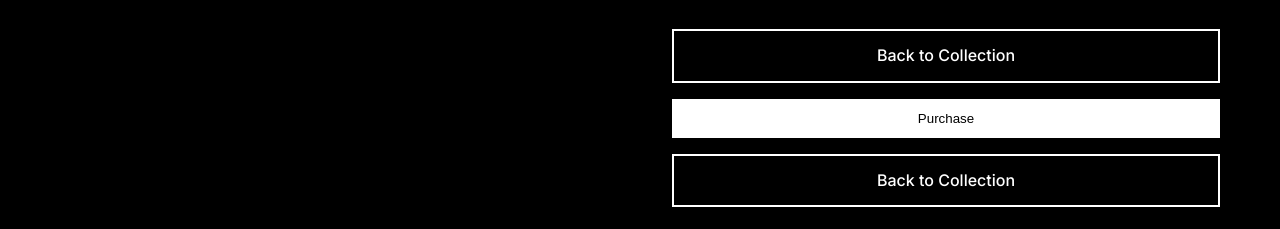
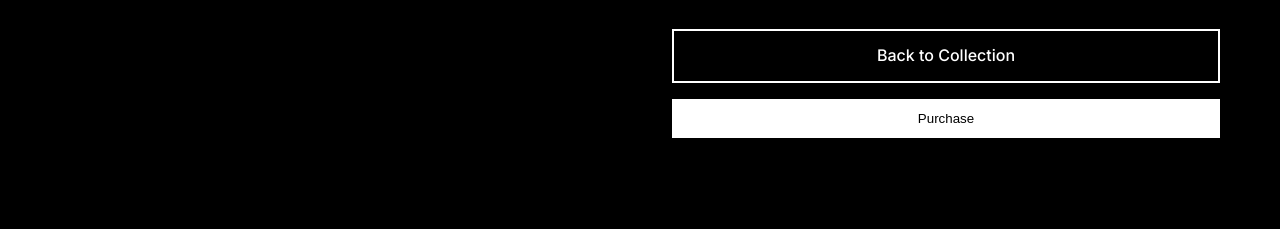
Before and after one commit to franz-friedel/franz-friedel-artist-website, a website: page boundaries-1.html in a window 1280 px wide. Shown: the part 571-800 px from the top of the page. Drawn offline with Linux system fonts and the light colour scheme; a script that the page names is missing.

Commit message:
Remove duplicate 'Back to Collection' button from Boundaries I page

```diff
--- a/boundaries-1.html
+++ b/boundaries-1.html
@@ -110,10 +110,8 @@
                         <span class="price">$500</span>
                     </div>
                     <div class="artwork-actions">
-
                         <a href="boundaries.html" class="back-to-collection-btn">Back to Collection</a>
                         <button class="purchase-btn">Purchase</button>
-                        <a href="boundaries.html" class="back-to-collection-btn">Back to Collection</a>
                     </div>
                 </div>
             </div>
```
